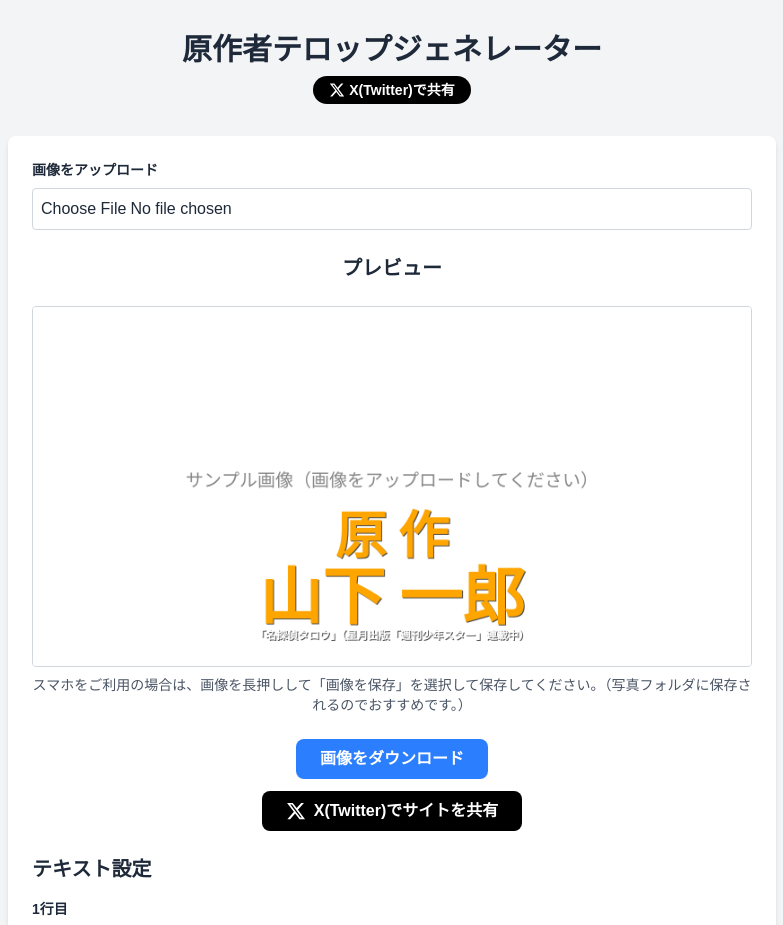
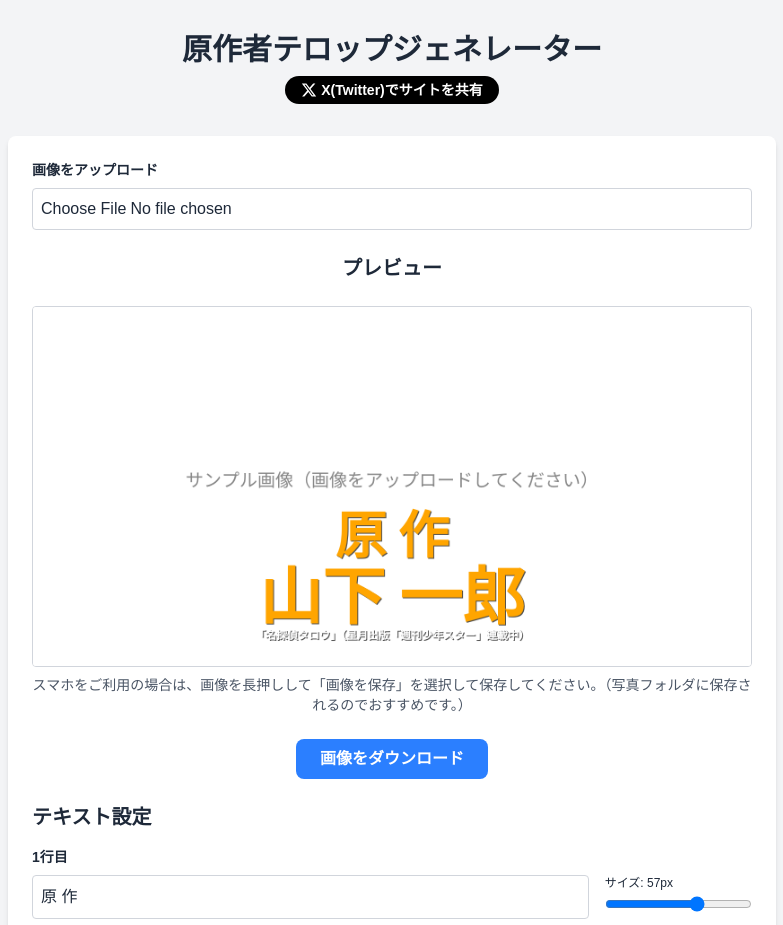
Before and after one commit to n3xem/n3xem-original-author-caption-generator, a Next.js app: page / in a window 1280 px wide. Shown: the top 925 px of the page, without its empty margins (248-1031 px from the left). Built offline with nearby package versions, Linux system fonts and the light colour scheme.

Commit message:
Xリンク修正

```diff
--- a/src/app/page.tsx
+++ b/src/app/page.tsx
@@ -190,7 +190,7 @@ export default function Home() {
                 <svg className="w-4 h-4 mr-1" viewBox="0 0 24 24" fill="currentColor">
                     <path d="M18.244 2.25h3.308l-7.227 8.26 8.502 11.24H16.17l-5.214-6.817L4.99 21.75H1.68l7.73-8.835L1.254 2.25H8.08l4.713 6.231zm-1.161 17.52h1.833L7.084 4.126H5.117z" />
                 </svg>
-                X(Twitter)で共有
+                X(Twitter)でサイトを共有
             </button>
 
             <div className="w-full max-w-3xl bg-white p-6 rounded-lg shadow-md">
@@ -230,27 +230,6 @@ export default function Home() {
                                 className="mt-6 bg-blue-500 hover:bg-blue-600 text-white py-2 px-6 rounded-lg font-semibold"
                             >
                                 画像をダウンロード
-                            </button>
-                        )}
-
-                        {processedImage && (
-                            <button
-                                onClick={() => {
-                                    // 現在のURLをエンコード
-                                    const shareUrl = encodeURIComponent(window.location.href);
-                                    // テキストをエンコード
-                                    const shareText = encodeURIComponent("原作者テロップジェネレーターで画像を作成しました！");
-                                    // X(Twitter)共有URL
-                                    const twitterUrl = `https://twitter.com/intent/tweet?text=${shareText}&url=${shareUrl}`;
-                                    // 新しいウィンドウで開く
-                                    window.open(twitterUrl, "_blank");
-                                }}
-                                className="mt-3 bg-black hover:bg-gray-800 text-white py-2 px-6 rounded-lg font-semibold flex items-center justify-center"
-                            >
-                                <svg className="w-5 h-5 mr-2" viewBox="0 0 24 24" fill="currentColor">
-                                    <path d="M18.244 2.25h3.308l-7.227 8.26 8.502 11.24H16.17l-5.214-6.817L4.99 21.75H1.68l7.73-8.835L1.254 2.25H8.08l4.713 6.231zm-1.161 17.52h1.833L7.084 4.126H5.117z" />
-                                </svg>
-                                X(Twitter)でサイトを共有
                             </button>
                         )}
                     </div>
```
